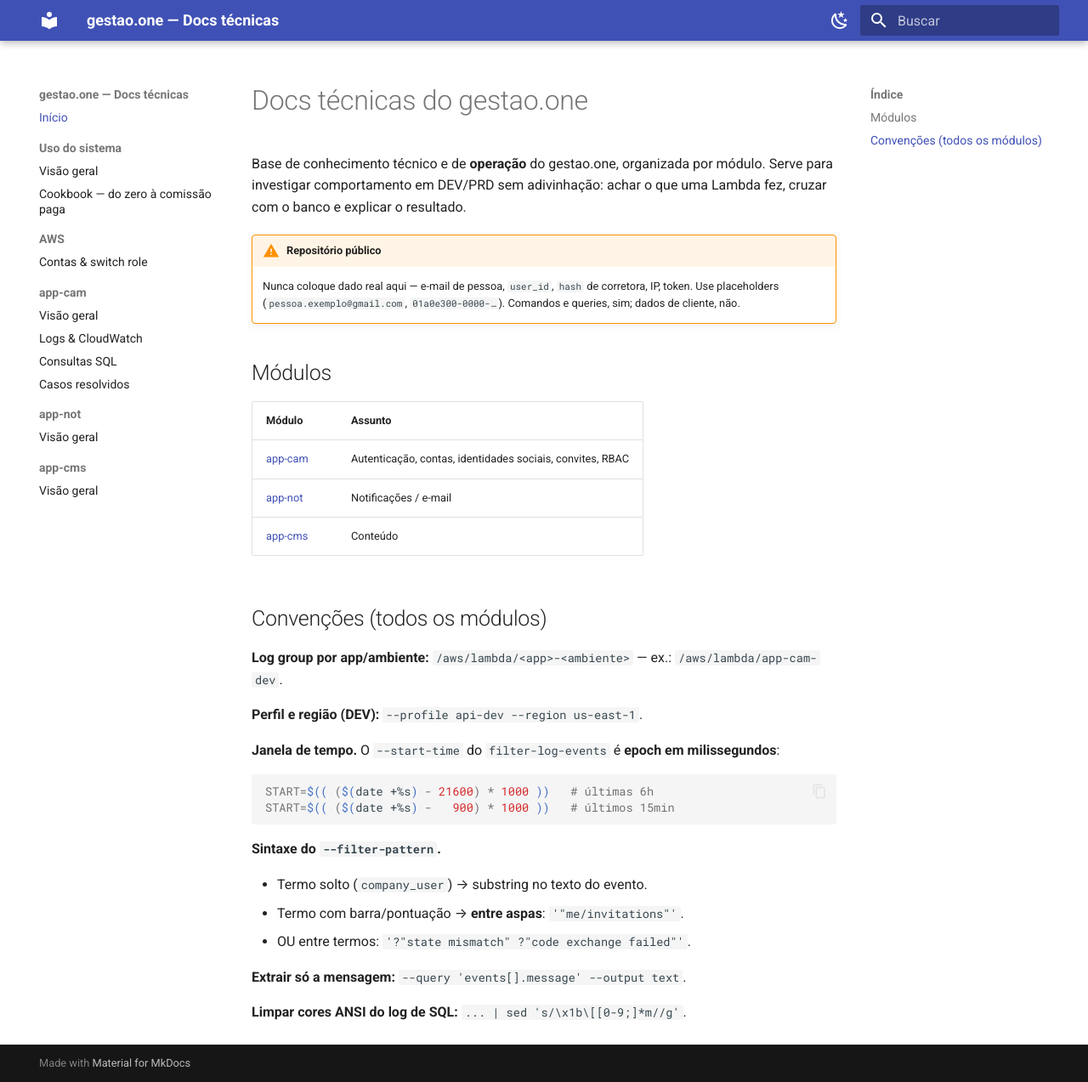
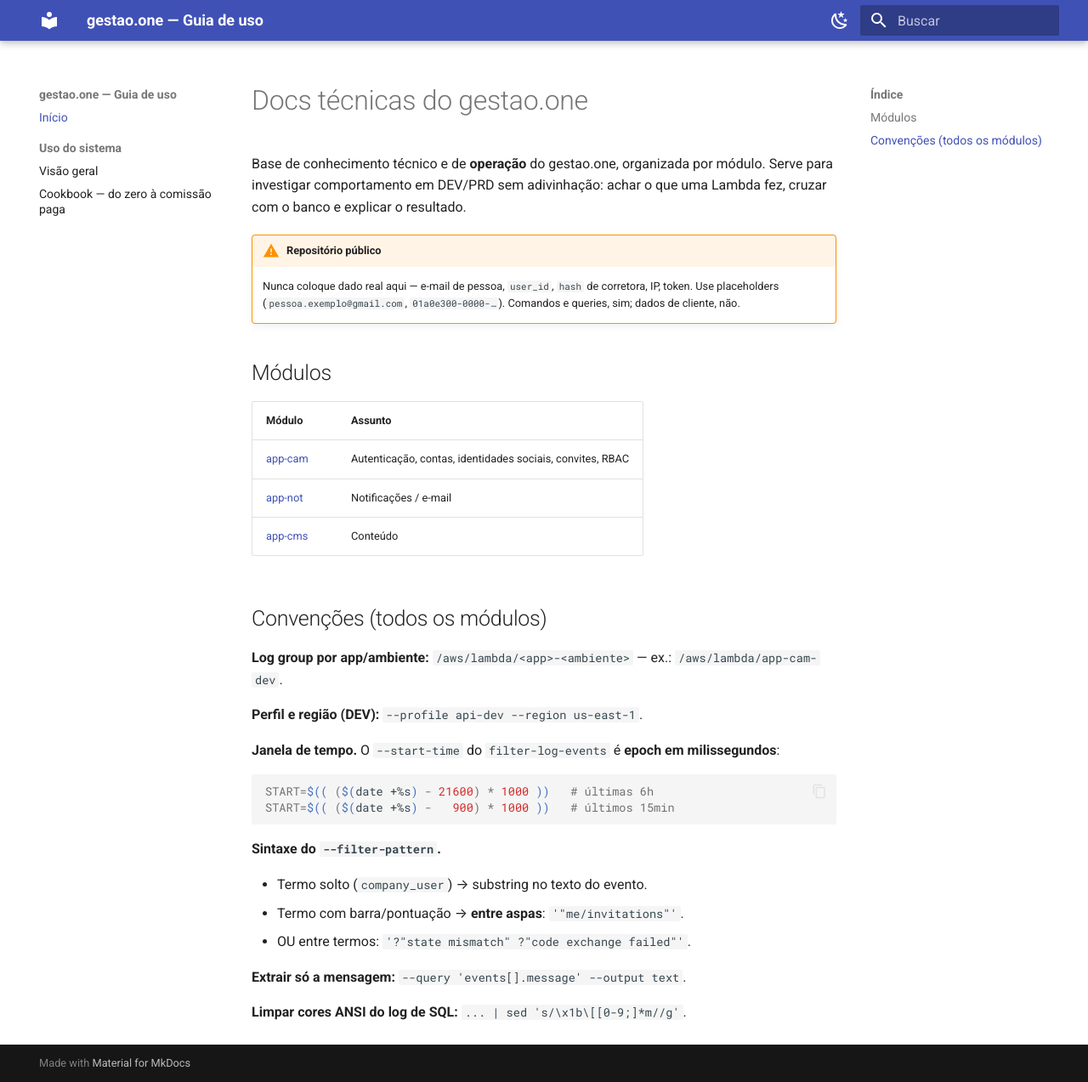
Before and after one commit to renatofagalde/wiki-gestao-one, an MkDocs documentation site: the page built from docs/index.md, in a window 1280 px wide and 1273 px high. Shown: the whole window at 85% size. Built offline with MkDocs 1.6.1 and Material for MkDocs 9.7.7, drawn with Linux system fonts in a browser that asks for light colours.

Commit message:
♻️ refactor(nav): scope to uso do sistema and new site url
Co-Authored-By: Claude Opus 4.8 <noreply@anthropic.com>

```diff
--- a/mkdocs.yml
+++ b/mkdocs.yml
@@ -1,6 +1,6 @@
-site_name: gestao.one — Docs técnicas
-site_description: Documentação técnica e de operação por módulo (app-cam, app-not, app-cms).
-site_url: https://renatofagalde.github.io/wiki/
+site_name: gestao.one — Guia de uso
+site_description: Guias de uso do gestao.one para dono de corretora, gerente, financeiro e vendedor.
+site_url: https://renatofagalde.github.io/wiki-gestao-one/
 
 theme:
   name: material
@@ -48,14 +48,3 @@ nav:
   - Uso do sistema:
       - Visão geral: uso-do-sistema/index.md
       - Cookbook — do zero à comissão paga: uso-do-sistema/cookbook.md
-  - AWS:
-      - Contas & switch role: aws/contas-e-switch-role.md
-  - app-cam:
-      - Visão geral: app-cam/index.md
-      - Logs & CloudWatch: app-cam/logs-cloudwatch.md
-      - Consultas SQL: app-cam/consultas-sql.md
-      - Casos resolvidos: app-cam/casos.md
-  - app-not:
-      - Visão geral: app-not/index.md
-  - app-cms:
-      - Visão geral: app-cms/index.md
```
